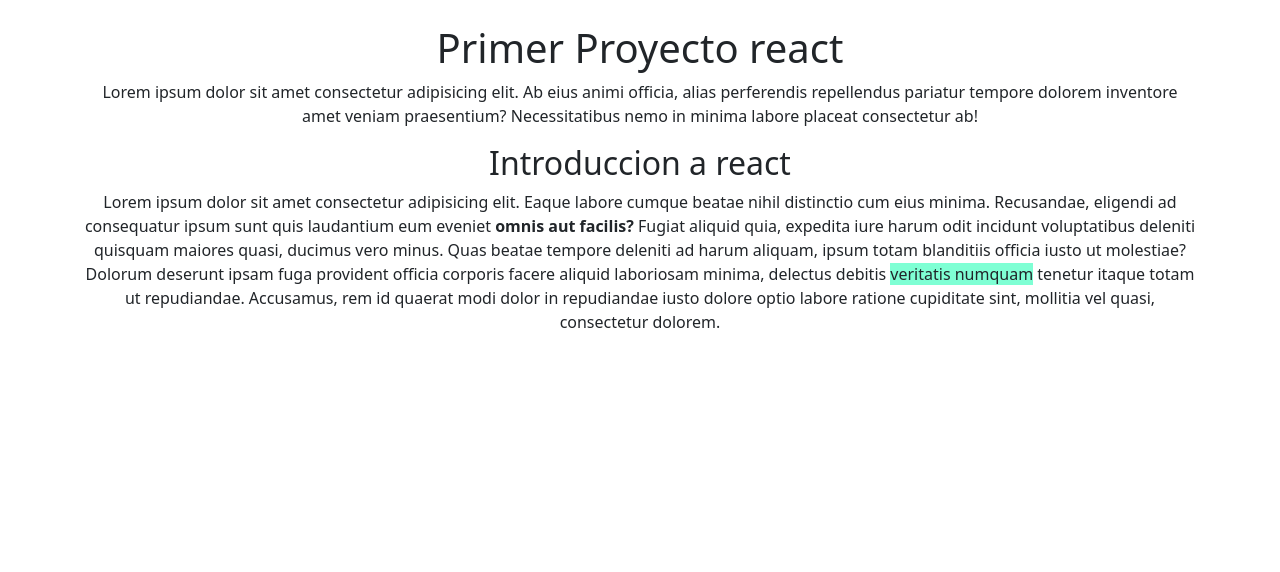
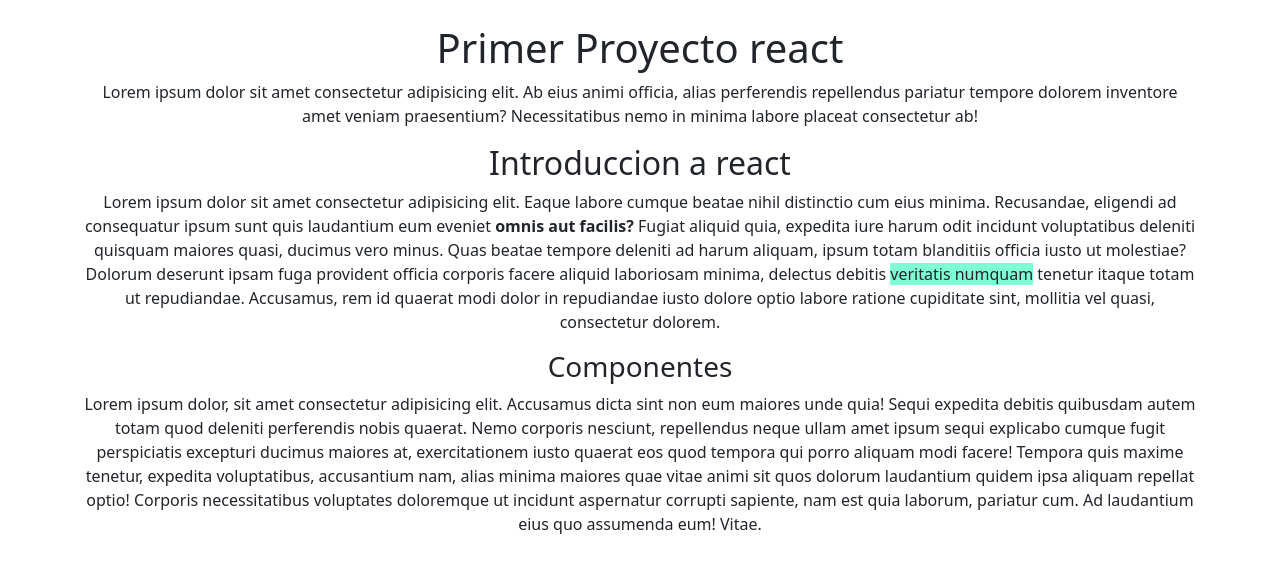
Before and after one commit to AxelGzlzz/PrimerProyectoReact, a React (Vite) app: page / in a window 1280 px wide. Shown: the top 572 px of the page. Built offline with nearby package versions, Linux system fonts and the light colour scheme.

Commit message:
agregamos el componente de teoria

```diff
--- a/src/components/Informacion.jsx
+++ b/src/components/Informacion.jsx
@@ -1,4 +1,5 @@
-  //  esqueleto rsc     "funcion de componentes"
+ import Teoria from "./Teoria";
+ //  esqueleto rsc     "funcion de componentes"
     const Informacion = () => {
         //aqui agrego mayor parte de logica
         return (
@@ -6,7 +7,7 @@
            <section className="text-center">
                 <h2>Introduccion a react </h2>
                  <p>Lorem ipsum dolor sit amet consectetur adipisicing elit. Eaque labore cumque beatae nihil distinctio cum eius minima. Recusandae, eligendi ad consequatur ipsum sunt quis laudantium eum eveniet <strong>omnis aut facilis?</strong> Fugiat aliquid quia, expedita iure harum odit incidunt voluptatibus deleniti quisquam maiores quasi, ducimus vero minus. Quas beatae tempore deleniti ad harum aliquam, ipsum totam blanditiis officia iusto ut molestiae? Dolorum deserunt ipsam fuga provident officia corporis facere aliquid laboriosam minima, delectus debitis <span className="parrafoResaltado">veritatis numquam</span>  tenetur itaque totam ut repudiandae. Accusamus, rem id quaerat modi dolor in repudiandae iusto dolore optio labore ratione cupiditate sint, mollitia vel quasi, consectetur dolorem.</p>
-
+                  <Teoria></Teoria>
             </section>
         );
     };
--- /dev/null
+++ b/src/components/Teoria.jsx
@@ -0,0 +1,10 @@
+const Teoria = () => {
+    return (
+        <article>
+           <h3>Componentes</h3>
+           <p>Lorem ipsum dolor, sit amet consectetur adipisicing elit. Accusamus dicta sint non eum maiores unde quia! Sequi expedita debitis quibusdam autem totam quod deleniti perferendis nobis quaerat. Nemo corporis nesciunt, repellendus neque ullam amet ipsum sequi explicabo cumque fugit perspiciatis excepturi ducimus maiores at, exercitationem iusto quaerat eos quod tempora qui porro aliquam modi facere! Tempora quis maxime tenetur, expedita voluptatibus, accusantium nam, alias minima maiores quae vitae animi sit quos dolorum laudantium quidem ipsa aliquam repellat optio! Corporis necessitatibus voluptates doloremque ut incidunt aspernatur corrupti sapiente, nam est quia laborum, pariatur cum. Ad laudantium eius quo assumenda eum! Vitae.</p>
+        </article>
+    );
+};
+
+export default Teoria;
```
